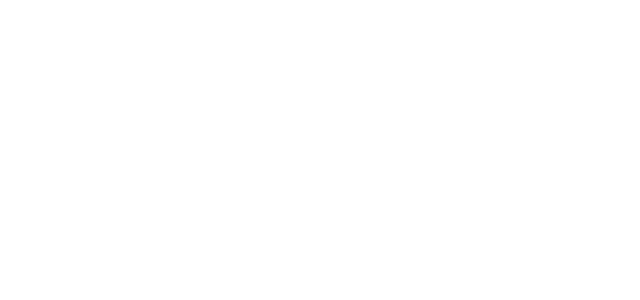
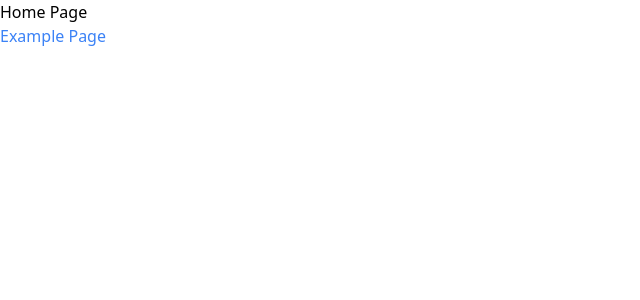
Before and after one commit to bootsrap0238/NearbyAssist_web, a React (Vite) app: page / in a window 1280 px wide. Before the commit this address had no page. Shown: the top 300 px of the page, without its empty margins (0-640 px from the left). Built offline with nearby package versions, Linux system fonts and the light colour scheme.

Commit message:
feat: temporary homepage

```diff
--- a/src/App.tsx
+++ b/src/App.tsx
@@ -1,11 +1,13 @@
 import { Route, Routes } from "react-router-dom";
 import ExampleContextProvider from "./context/example_context";
 import ExamplePage from "./pages/example_page";
+import HomePage from "./pages/home_page";
 
 export default function App() {
     return (
         <ExampleContextProvider>
             <Routes>
+                <Route path="/" element={<HomePage />} />
                 <Route path="/example" element={<ExamplePage />} />
             </Routes>
         </ExampleContextProvider>
--- /dev/null
+++ b/src/pages/home_page.tsx
@@ -0,0 +1,10 @@
+import { Link } from "react-router-dom";
+
+export default function HomePage() {
+    return (
+        <div>
+            <h1>Home Page</h1>
+            <Link to="/example" className="text-blue-500 hover:text-blue-400">Example Page</Link>
+        </div>
+    )
+}
```
